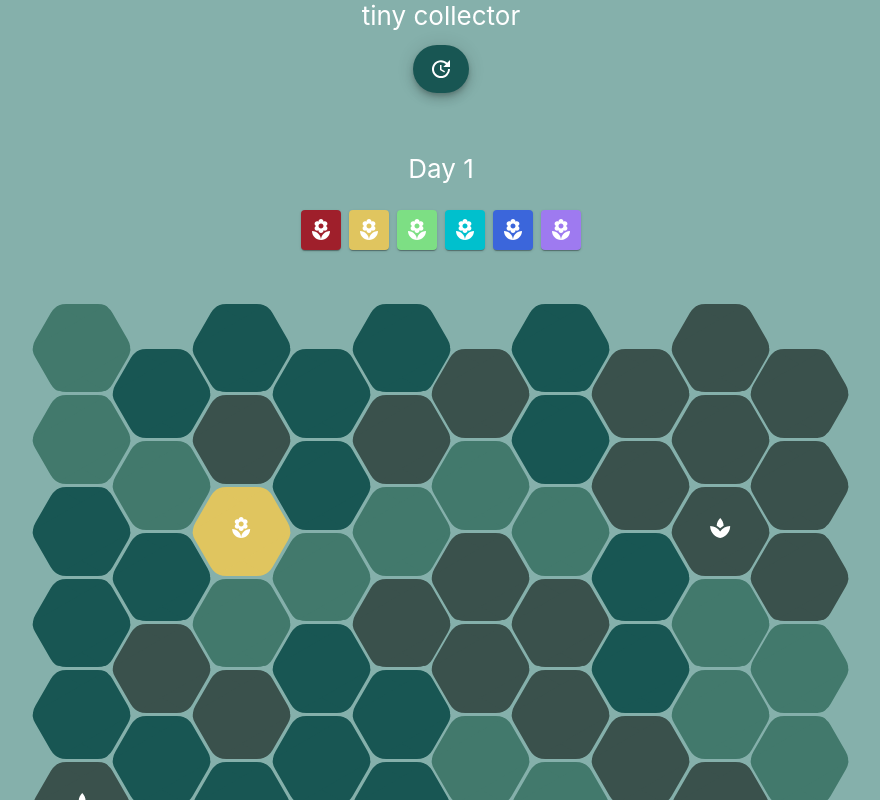
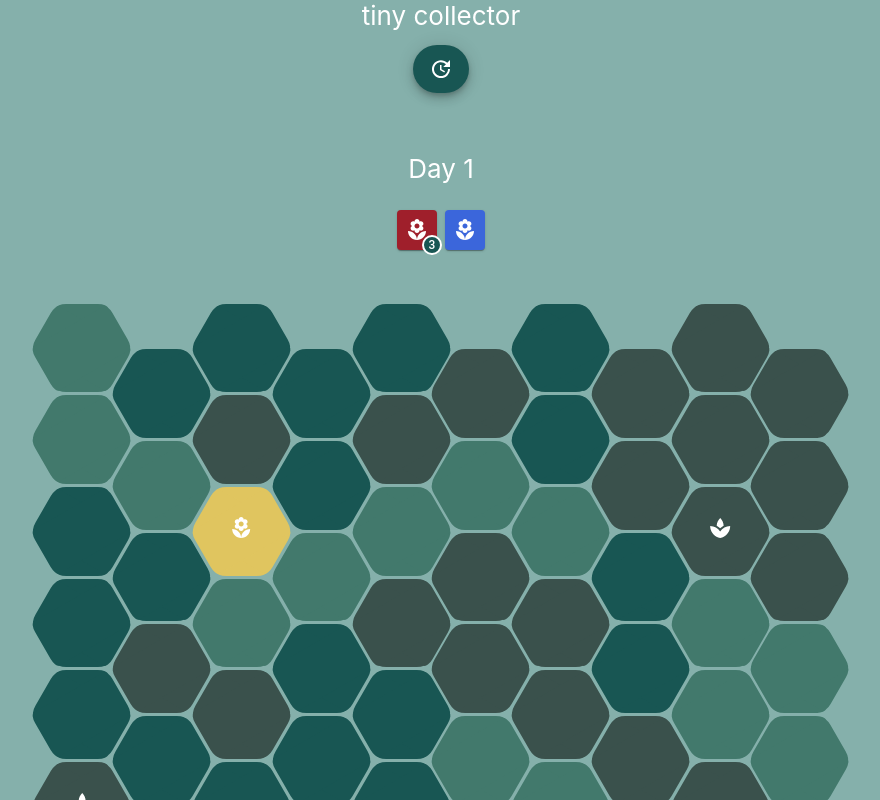
Before and after one commit to shelkeller/tiny-collector, a React (Create React App) app: page / in a window 1280 px wide. Shown: the top 800 px of the page, without its empty margins (199-1079 px from the left). Built offline with nearby package versions, Linux system fonts and the light colour scheme; some icons are missing.

Commit message:
Fleshed out inventory component, currently testing with fake inventory

```diff
--- a/src/App.js
+++ b/src/App.js
@@ -7,21 +7,13 @@ import { grassColors, flowerColors, flowerColorsAccessible, colorNames } from '.
 import { gameConfig } from './config/gameConfig';
 import { WiDaySunny, WiSunrise, WiNightAltPartlyCloudy } from "weather-icons-react";
 import LocalFlorist from "@material-ui/icons/LocalFlorist";
-import Badge from '@material-ui/core/Badge';
-
 import Fab from '@material-ui/core/Fab';
 import Paper from '@material-ui/core/Paper';
-import Avatar from '@material-ui/core/Avatar';
-import Grid from '@material-ui/core/Grid';
-
-import Container from '@material-ui/core/Container';
+import Inventory from './components/Inventory';
 
 
 import {
   createMuiTheme,
-  createStyles,
-  withStyles,
-  makeStyles,
   Theme,
   ThemeProvider,
 } from '@material-ui/core/styles';
@@ -94,20 +86,6 @@ const theme = createMuiTheme({
 });
 
 
-const useStyles = makeStyles((theme) => ({
-  root: {
-    flexGrow: 1
-  },
-  paper: {
-    height: 50,
-    width: 50
-  },
-  control: {
-    padding: theme.spacing(2)
-  }
-}));
-
-let spacing = 1;
 
 
 function App() {
@@ -116,6 +94,19 @@ function App() {
 
   const [plotGrid, setPlotGrid] = useState(generatePlots(rowSize*(rowSize-1)));
   const [trueTime, setTrueTime] = useState(0);
+  const [inventory, setInventory] = useState([
+    {
+      flowerColor: 0,
+      colorName: colorNames[0],
+      quantity: 3
+    },
+    {
+      flowerColor: 4,
+      colorName: colorNames[4],
+      quantity: 1
+    }
+]);
+
   const displayTime = 1+Math.floor(trueTime/3);
 
   const findNeighbors = (x , y) => {
@@ -149,7 +140,7 @@ function App() {
     return neighbors;
   }
 
-  let findEmptyNeighbors = (x , y) =>{
+  const findEmptyNeighbors = (x , y) =>{
     let neighbors = findNeighbors(x, y);
     let empties = [];
     times(neighbors.length, (i) => {
@@ -180,7 +171,8 @@ function App() {
       };
       setPlotGrid(plotGrid);
 
-}
+    }
+
   const step = () => {
     // first we increment time
     setTrueTime(trueTime + 1);
@@ -216,9 +208,6 @@ function App() {
 
   }
 
-  const classes = useStyles();
-
-
   let timeOfDay = "";
 
   // TODO: this is hideous. Make a component for this weather icon.
@@ -227,12 +216,6 @@ function App() {
   else if ( trueTime % 3 === 2 ) { timeOfDay = <WiNightAltPartlyCloudy size={40} style={{backgroundColor: '#739cde', padding: '3 2 0 2', borderRadius: '10px', border: '2px solid white'}}/>; }
 
 
-    let badgeStyle =  {
-       right: -3,
-       top: 13,
-       border: `2px solid ${theme.palette.background.paper}`,
-       padding: '0 4px',
-     };
   return (
     <ThemeProvider theme={theme}>
     <div className="App">
@@ -247,23 +230,7 @@ function App() {
        </Fab>
        <p>{timeOfDay}</p>
        <p> {'Day '+displayTime} </p>
-       <Container maxWidth="sm" style={{ paddingTop: "1em"}}>
-         <Grid container className={classes.root} spacing={2}>
-  <Grid item xs={12}>
-    <Grid container justify="center" spacing={spacing}>
-      {[0, 1, 2, 3, 4, 5 ].map((value) => (
-        <Grid key={value} item>
-            <Avatar component={Paper} style={{backgroundColor: flowerHues[value], color: "white"}}elevation={1} variant="rounded">
-                <LocalFlorist />
-              </Avatar>
-        </Grid>
-      ))}
-    </Grid>
-  </Grid>
-</Grid>
-       </Container>
-
-
+      <Inventory flowerHues={flowerHues} items={inventory} setItems={setInventory}/>
 
      {/*
      I get that it would probably be a good idea to
--- /dev/null
+++ b/src/components/Inventory/index.js
@@ -0,0 +1,84 @@
+import LocalFlorist from "@material-ui/icons/LocalFlorist";
+import Avatar from '@material-ui/core/Avatar';
+import Grid from '@material-ui/core/Grid';
+import Container from '@material-ui/core/Container';
+import Paper from '@material-ui/core/Paper';
+import Badge from '@material-ui/core/Badge';
+
+import { makeStyles, createMuiTheme, withStyles } from '@material-ui/core/styles';
+
+
+  const Inventory = ( data ) =>{
+
+    let { flowerHues, items, setItems } = data;
+
+     const theme = createMuiTheme({
+       palette: {
+         primary: {
+           main: "#185653"
+         },
+       },
+     });
+
+     console.log(items);
+     const useStyles = makeStyles((theme) => ({
+       root: {
+         flexGrow: 1
+       },
+       paper: {
+         height: 50,
+         width: 50
+       }
+     }));
+
+     const StyledBadge = withStyles((theme) => ({
+   badge: {
+     top: 35,
+     right: 5,
+     border: `2px solid ${theme.palette.background.paper}`,
+     padding: '0 4px',
+   },
+ }))(Badge);
+
+    const classes = useStyles();
+
+
+    //The purpose of the Wrapper function is to ensure that
+    // the element is only wrapped if the condition is met.
+    // We only want the quantity badge to appear if the
+    // quantity is greater than 1.
+    const Wrapper = ({ children, condition, wrapper }) =>
+condition ? wrapper(children) : children;
+
+    return (
+      <Container maxWidth="sm" style={{ paddingTop: "1em"}}>
+        <Grid container className={classes.root} spacing={2}>
+          <Grid item xs={12}>
+             <Grid container justify="center" spacing={1}>
+               {items.map((value, index) => {
+                 return(
+                 <Grid key={index} item>
+                 <Wrapper
+                    condition={ value.quantity >1 }
+                    wrapper={children =>
+                        <StyledBadge
+                        color="primary"
+                        badgeContent={value.quantity}
+                        >{children}
+                        </StyledBadge>
+                    }>
+                     <Avatar component={Paper} style={{backgroundColor: flowerHues[value.flowerColor], color: "white"}}elevation={1} variant="rounded">
+                         <LocalFlorist />
+                       </Avatar>
+                      </Wrapper>
+
+                 </Grid>
+               )})}
+             </Grid>
+          </Grid>
+        </Grid>
+      </Container>
+    )
+  };
+
+  export default Inventory;
--- a/src/styles/hexagon.css
+++ b/src/styles/hexagon.css
@@ -16,10 +16,8 @@ https://codepen.io/gpyne/pen/iElhp
 These numbers were hardcoded before.
 I added these variables according to his specifications below
 in order to allow the grid to change size dynamically.
-I'm doing his "lazy" calculation though, and I think you can tell.
-The tiles look beautiful, but aren't spaced as perfectly as
-in his example. If I had the time to redo this I would
-generate and apply these styles dynamically in the JS.
+I'm doing his "lazy" calculation though; maybe when I integrate a preprocessor
+I'll be able to implement his beautiful formula
 */
 
 :root {
```
